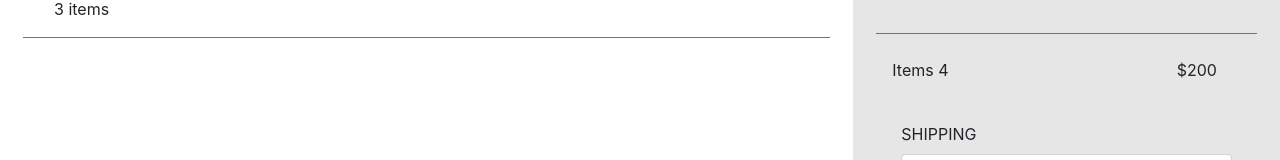
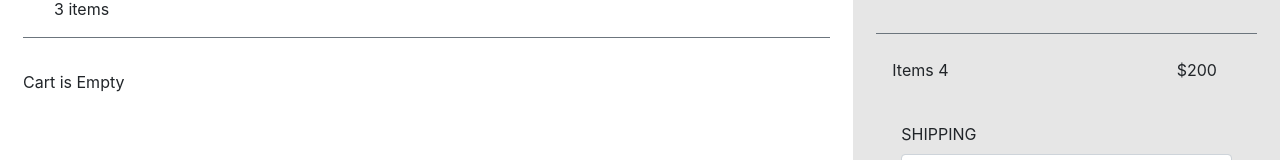
Before and after one commit to robscafe433/react-e-store, a React (Create React App) app: page / in a window 1280 px wide. Both pictures are taken after a click on the button "Cart". Shown: the part 191-351 px from the top of the page. Built offline with nearby package versions, Linux system fonts and the light colour scheme; data requests are answered from the project's data file.

Commit message:
on component ShoppingCartDescription.js line 17 added code so to display cart is emply if nothing in cartItems. Also added code to display cartItems once selected. Next will work on formatting so that images are right size and colums match on cart display.

```diff
--- a/src/components/Cart/ShoppingCartDescription.css
+++ b/src/components/Cart/ShoppingCartDescription.css
@@ -1,3 +1,7 @@
 .white {
   background-color: white;
 }
+
+.cartImagesSize{
+  size: 10%;
+}
--- a/src/components/Cart/ShoppingCartDescription.js
+++ b/src/components/Cart/ShoppingCartDescription.js
@@ -1,7 +1,8 @@
 import React from "react";
 import "./ShoppingCartDescription.css";
 
-const ShoppingCartDescription = () => {
+const ShoppingCartDescription = (props) => {
+  const { cartItems } = props;
   return (
     <div className="col-12 col-md-7 col-lg-8 white">
       <div className="row mx-2 my-2 p-3 pb-9 border-bottom border-secondary">
@@ -13,7 +14,16 @@ const ShoppingCartDescription = () => {
         </div>
       </div>
       <div className="row mx-2 pt-4 border-bott cart-Display">
-        <div className="align-self-center"></div>
+        <div className="align-self-center">
+          {cartItems.length === 0 && <div>Cart is Empty</div>}
+          {cartItems.map((x) => (
+            <div key={x.id}>
+              <img src={x.image} height=" 40"></img>
+              {x.name}
+              {x.price}
+            </div>
+          ))}
+        </div>
       </div>
     </div>
   );
--- a/src/pages/Checkout/checkout.js
+++ b/src/pages/Checkout/checkout.js
@@ -4,11 +4,12 @@ import Summary from "../../components/Cart/Summary";
 import "./Checkout.css";
 
 const Checkout = (props) => {
+  const { cartItems } = props;
   return (
     <div className="main-cart album py-5 bg-light rounded">
       <div className="cart-body container rounded white">
         <div className="row">
-          <ShoppingCartDescription />
+          <ShoppingCartDescription cartItems={cartItems} />
           <Summary />
         </div>
       </div>
--- a/src/pages/Home/home.js
+++ b/src/pages/Home/home.js
@@ -7,7 +7,7 @@ import Categories from "../../components/Categories/categories";
 import Gallery from "../../components/Gallery/gallery";
 
 import { useState } from "react";
-import Checkout from "../checkout/Checkout.js";
+import Checkout from "../checkout/Checkout";
 
 function Home() {
   const storeData = useFetch("http://localhost:8000/items");
@@ -32,7 +32,7 @@ function Home() {
   return (
     <div>
       <Navbar setPage={setPage} />
-      {page === "cart" ? <Checkout /> : ""}
+      {page === "cart" ? <Checkout cartItems={cartItems} /> : ""}
       <div className="container">
         {page !== "cart" ? <Banner setPage={setPage} /> : ""}
         {page === "home" ? (
```
